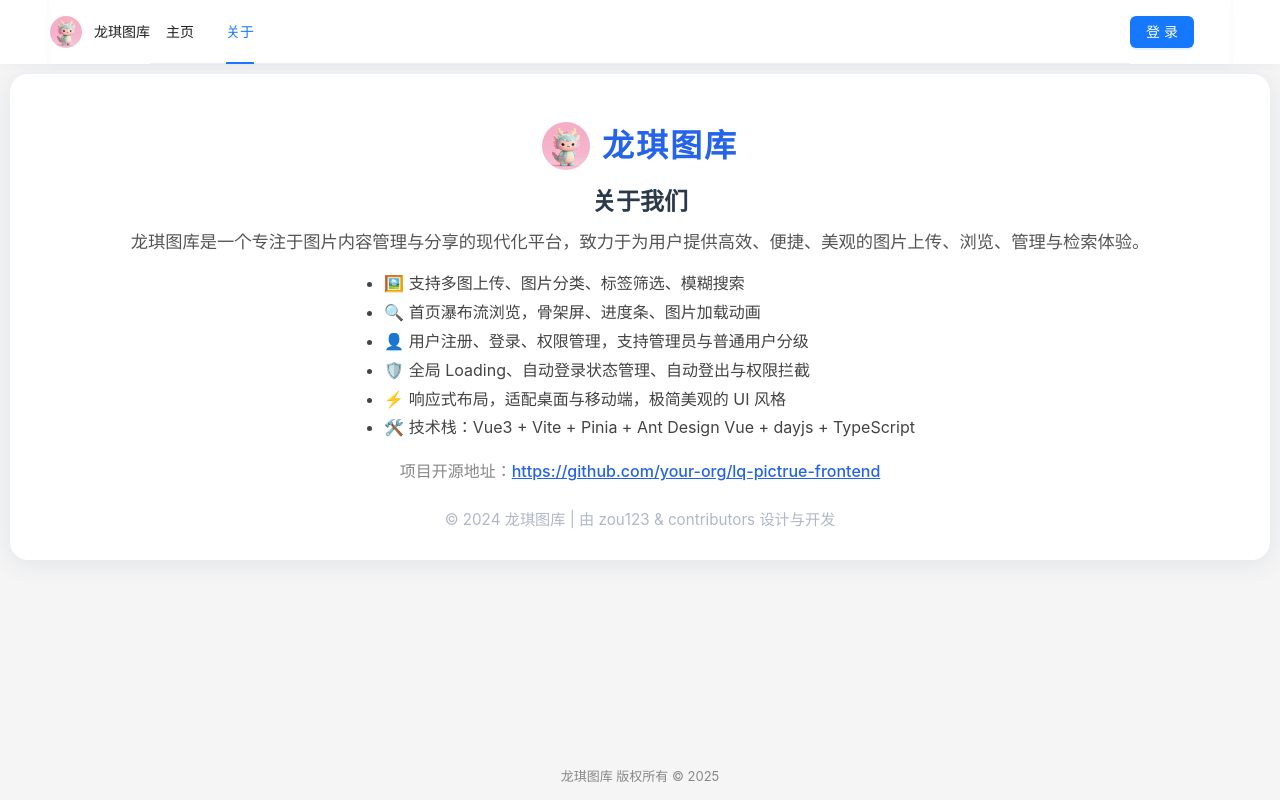
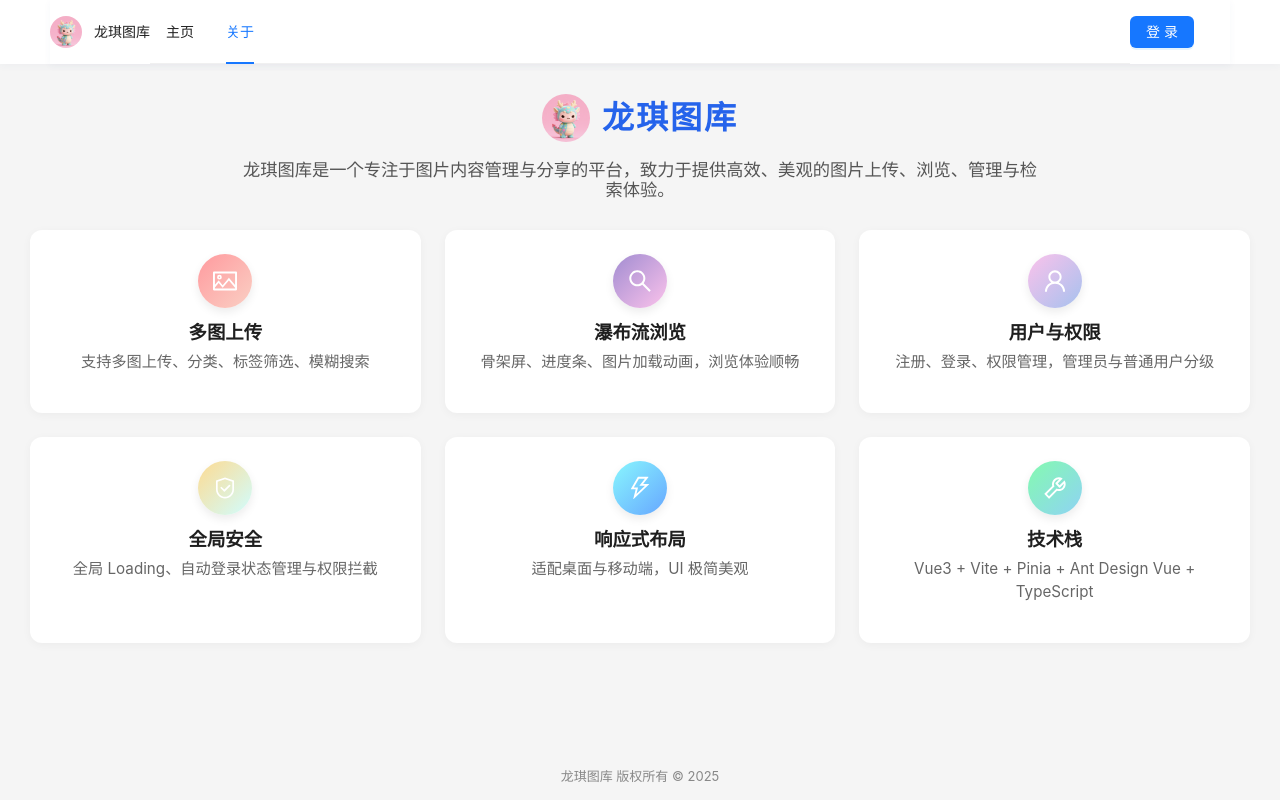
Before and after one commit to zoujinglong666/lq-pictrue-frontend, a Vue app: page /about in a window 1280 px wide. Built offline with nearby package versions, Linux system fonts and the light colour scheme.

Commit message:
优化关于我们界面样式

```diff
--- a/src/pages/about/index.vue
+++ b/src/pages/about/index.vue
@@ -1,6 +1,17 @@
 <script setup lang="ts">
 import Logo from "@/assets/images/logo.png";
+import { PictureOutlined, SearchOutlined, UserOutlined, SafetyOutlined, ThunderboltOutlined, ToolOutlined } from '@ant-design/icons-vue';
+
 const githubUrl = 'https://github.com/your-org/lq-pictrue-frontend';
+
+const features = [
+  { icon: PictureOutlined, title: '多图上传', desc: '支持多图上传、分类、标签筛选、模糊搜索', color: ['#ff9a9e', '#fad0c4'] },
+  { icon: SearchOutlined, title: '瀑布流浏览', desc: '骨架屏、进度条、图片加载动画，浏览体验顺畅', color: ['#a18cd1', '#fbc2eb'] },
+  { icon: UserOutlined, title: '用户与权限', desc: '注册、登录、权限管理，管理员与普通用户分级', color: ['#fbc2eb', '#a6c1ee'] },
+  { icon: SafetyOutlined, title: '全局安全', desc: '全局 Loading、自动登录状态管理与权限拦截', color: ['#fddb92', '#d1fdff'] },
+  { icon: ThunderboltOutlined, title: '响应式布局', desc: '适配桌面与移动端，UI 极简美观', color: ['#89f7fe', '#66a6ff'] },
+  { icon: ToolOutlined, title: '技术栈', desc: 'Vue3 + Vite + Pinia + Ant Design Vue + TypeScript', color: ['#84fab0', '#8fd3f4'] },
+];
 </script>
 
 <template>
@@ -10,48 +21,33 @@ const githubUrl = 'https://github.com/your-org/lq-pictrue-frontend';
         <img :src="Logo" alt="logo" class="about-logo-img" />
         <span class="about-title">龙琪图库</span>
       </div>
-      <h2 class="about-heading">关于我们</h2>
       <p class="about-desc">
-        龙琪图库是一个专注于图片内容管理与分享的现代化平台，致力于为用户提供高效、便捷、美观的图片上传、浏览、管理与检索体验。
+        龙琪图库是一个专注于图片内容管理与分享的平台，致力于提供高效、美观的图片上传、浏览、管理与检索体验。
       </p>
-      <ul class="about-list">
-        <li>🖼️ 支持多图上传、图片分类、标签筛选、模糊搜索</li>
-        <li>🔍 首页瀑布流浏览，骨架屏、进度条、图片加载动画</li>
-        <li>👤 用户注册、登录、权限管理，支持管理员与普通用户分级</li>
-        <li>🛡️ 全局 Loading、自动登录状态管理、自动登出与权限拦截</li>
-        <li>⚡ 响应式布局，适配桌面与移动端，极简美观的 UI 风格</li>
-        <li>🛠️ 技术栈：Vue3 + Vite + Pinia + Ant Design Vue + dayjs + TypeScript</li>
-      </ul>
-      <div class="about-github">
-        <span>项目开源地址：</span>
-        <a :href="githubUrl" target="_blank" rel="noopener" class="about-link">{{ githubUrl }}</a>
-      </div>
-      <div class="about-footer">
-        <span>© 2024 龙琪图库 | 由 zou123 & contributors 设计与开发</span>
+
+      <!-- 卡片网格 -->
+      <div class="feature-grid">
+        <div v-for="(item, index) in features" :key="index" class="feature-card">
+          <div class="feature-icon" :style="{ background: `linear-gradient(135deg, ${item.color[0]}, ${item.color[1]})` }">
+            <component :is="item.icon" style="font-size: 24px; color: white;" />
+          </div>
+          <h3 class="feature-title">{{ item.title }}</h3>
+          <p class="feature-desc">{{ item.desc }}</p>
+        </div>
       </div>
     </div>
   </div>
 </template>
 
 <style scoped>
-.about-root {
-
-}
+.about-root { display: flex; justify-content: center; padding: 20px; }
 .about-card {
-  background: #fff;
-  border-radius: 18px;
-  box-shadow: 0 4px 24px 0 rgba(60,80,120,0.10);
-  padding: 48px 36px 32px 36px;
   width: 100%;
   display: flex;
   flex-direction: column;
   align-items: center;
 }
-.about-logo {
-  display: flex;
-  align-items: center;
-  margin-bottom: 18px;
-}
+.about-logo { display: flex; align-items: center; margin-bottom: 18px; }
 .about-logo-img {
   width: 48px;
   height: 48px;
@@ -59,32 +55,51 @@ const githubUrl = 'https://github.com/your-org/lq-pictrue-frontend';
   border-radius: 50%;
   background: #f6f8fa;
 }
-.about-title {
-  font-size: 2rem;
-  font-weight: 700;
-  color: #2563eb;
-  letter-spacing: 2px;
+.about-title { font-size: 2rem; font-weight: 700; color: #2563eb; letter-spacing: 2px; }
+.about-desc { color: #555; font-size: 1.08rem; margin-bottom: 30px; text-align: center; max-width: 800px; }
+
+/* 网格布局 */
+.feature-grid {
+  display: grid;
+  grid-template-columns: repeat(3, 1fr);
+  gap: 24px;
+  margin-bottom: 30px;
+  width: 100%;
 }
-.about-heading {
-  font-size: 1.5rem;
+.feature-card {
+  background: #ffffff;
+  border-radius: 12px;
+  padding: 24px 20px;
+  text-align: center;
+  transition: all 0.3s ease;
+  box-shadow: 0 2px 10px rgba(0,0,0,0.04);
+}
+.feature-card:hover {
+  background: #fff;
+  transform: translateY(-4px);
+  box-shadow: 0 6px 20px rgba(0,0,0,0.08);
+}
+.feature-icon {
+  width: 54px;
+  height: 54px;
+  display: flex;
+  align-items: center;
+  justify-content: center;
+  border-radius: 50%;
+  margin: 0 auto 14px auto;
+  box-shadow: 0 4px 10px rgba(0,0,0,0.08);
+}
+.feature-title {
+  font-size: 1.15rem;
   font-weight: 600;
-  margin-bottom: 16px;
-  color: #2a3a4a;
-  text-align: center;
+  margin-bottom: 8px;
 }
-.about-desc {
-  color: #555;
-  font-size: 1.08rem;
-  margin-bottom: 18px;
-  text-align: center;
+.feature-desc {
+  font-size: 0.95rem;
+  color: #666;
+  line-height: 1.5;
 }
-.about-list {
-  color: #444;
-  font-size: 1rem;
-  margin-bottom: 20px;
-  padding-left: 1.2em;
-  line-height: 1.8;
-}
+
 .about-github {
   margin-bottom: 18px;
   font-size: 1rem;
@@ -102,17 +117,14 @@ const githubUrl = 'https://github.com/your-org/lq-pictrue-frontend';
   margin-top: 12px;
   text-align: center;
 }
+
+/* 响应式 */
+@media (max-width: 900px) {
+  .feature-grid { grid-template-columns: repeat(2, 1fr); }
+}
 @media (max-width: 600px) {
-  .about-card {
-    padding: 24px 8px 16px 8px;
-    max-width: 98vw;
-  }
-  .about-logo-img {
-    width: 36px;
-    height: 36px;
-  }
-  .about-title {
-    font-size: 1.3rem;
-  }
+  .feature-grid { grid-template-columns: 1fr; }
+  .about-card { padding: 24px 12px; }
+  .about-title { font-size: 1.4rem; }
 }
 </style>
```
